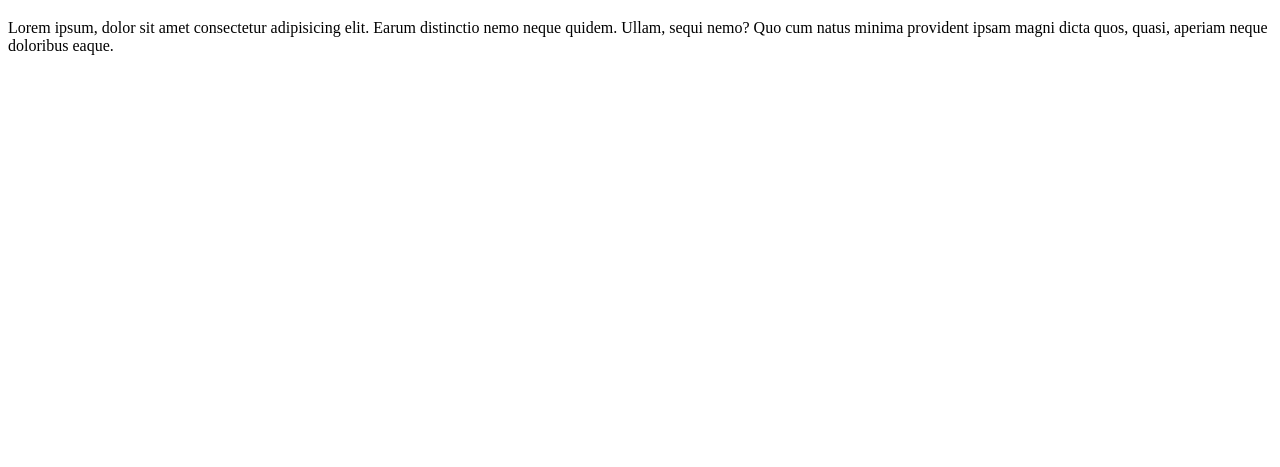
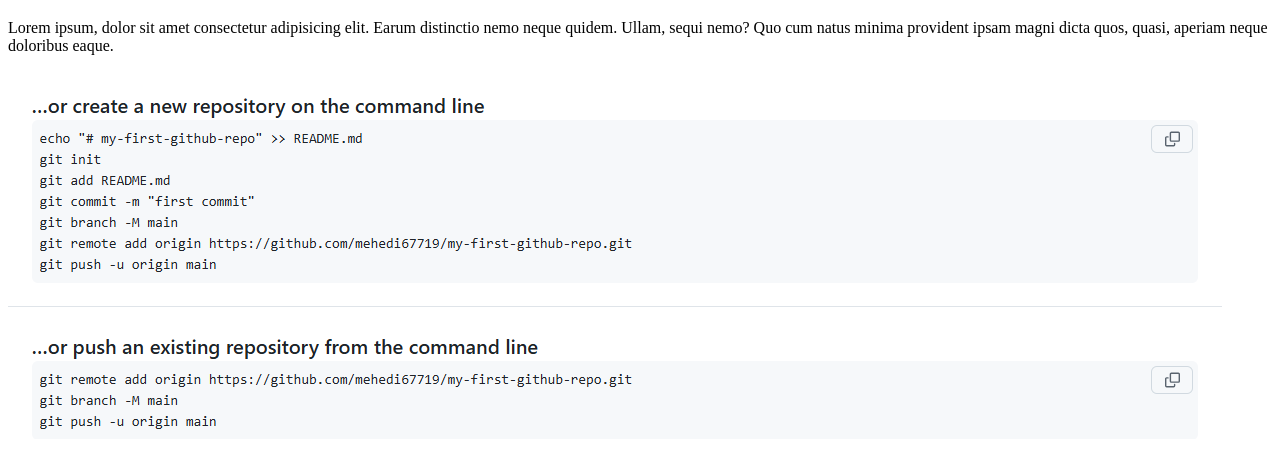
Before and after one commit to mehedi67719/my-second-github, a plain HTML site: page index.html in a window 1280 px wide. Shown: the part 61-528 px from the top of the page. Drawn offline with Linux system fonts and the light colour scheme.

Commit message:
my first commit

```diff
--- a/index.html
+++ b/index.html
@@ -16,7 +16,7 @@
         <p>Lorem ipsum, dolor sit amet consectetur adipisicing elit. Earum distinctio nemo neque quidem. Ullam, sequi nemo? Quo cum natus minima provident ipsam magni dicta quos, quasi, aperiam neque doloribus eaque.</p>
 
 
-        <img src="../Screenshot 2025-07-03 215632.png" alt="">
+        <img src="Screenshot 2025-07-03 215632.png" alt="">
     </div>
 
 </body>
--- /dev/null
+++ b/second.css
@@ -0,0 +1,3 @@
+div{
+    background-color: green;
+}
```
Also changed, not shown: Screenshot 2025-07-03 215632.png (added).
